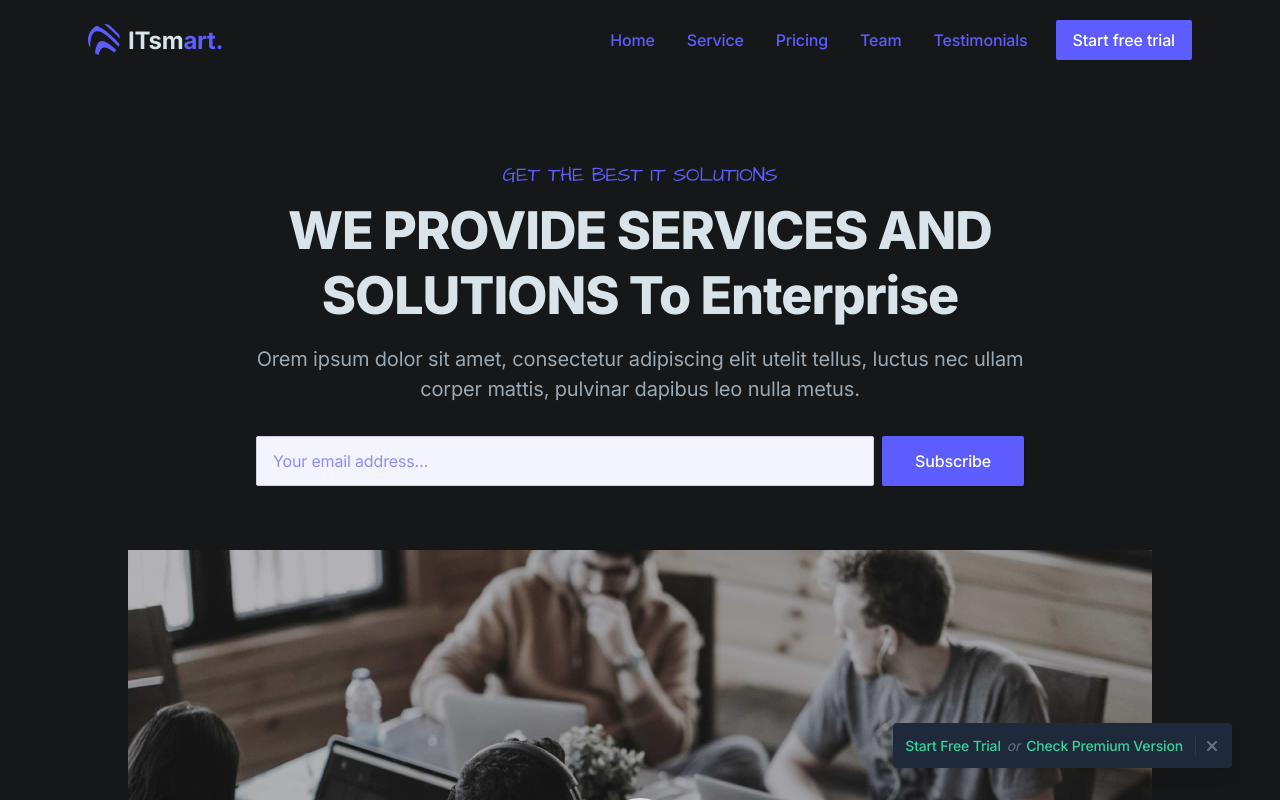
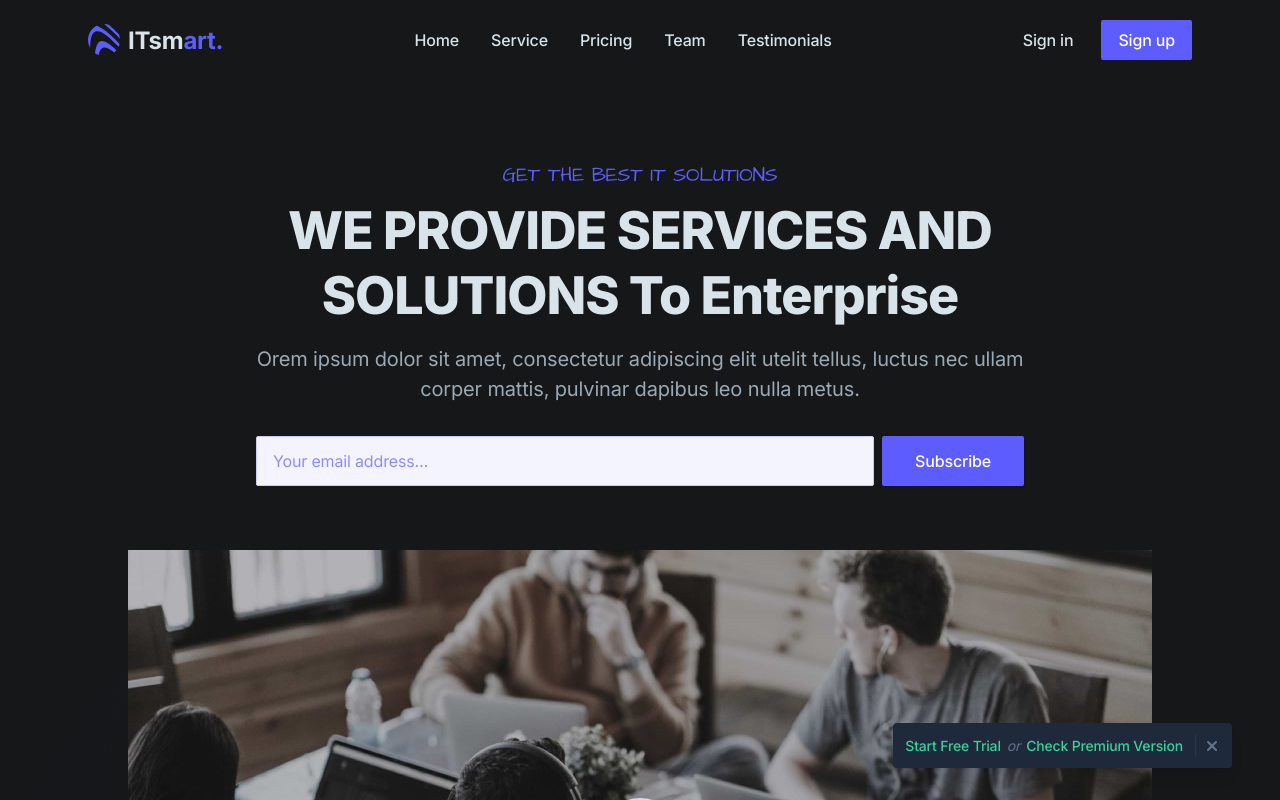
Before and after one commit to Mariam-Fathi/React-Next.js-landing-page-template, a Next.js app: page / in a window 1280 px wide. Shown: the top 800 px of the page. Built offline with nearby package versions, Linux system fonts and the light colour scheme.

Commit message:
Update header.tsx

```diff
--- a/components/ui/header.tsx
+++ b/components/ui/header.tsx
@@ -6,6 +6,7 @@ export default function Header() {
     <header className="absolute w-full z-30">
       <div className="max-w-6xl mx-auto px-4 sm:px-6">
         <div className="flex items-center justify-between h-20">
+
           {/* Site branding */}
           <div className="shrink-0 mr-4 flex items-center gap-2">
             {/* Logo */}
@@ -20,13 +21,13 @@ export default function Header() {
           </div>
 
           {/* Desktop navigation */}
-          <nav className="hidden xl:flex md:grow">
+          <nav className="hidden xl:flex xl:justify-between xl:w-full xl:grow">
             {/* Desktop links */}
             <ul className="flex grow justify-end flex-wrap items-center">
               <li>
                 <Link
                   href="/"
-                  className="font-medium text-purple-600 hover:text-gray-200 px-4 py-3 flex items-center transition duration-150 ease-in-out"
+                  className="font-medium text-gray-200 hover:text-purple-600 px-4 py-3 flex items-center transition duration-150 ease-in-out"
                 >
                   Home
                 </Link>
@@ -34,7 +35,7 @@ export default function Header() {
               <li>
                 <Link
                   href="#service"
-                  className="font-medium text-purple-600 hover:text-gray-200 px-4 py-3 flex items-center transition duration-150 ease-in-out"
+                  className="font-medium text-gray-200 hover:text-purple-600 px-4 py-3 flex items-center transition duration-150 ease-in-out"
                 >
                   Service
                 </Link>
@@ -42,7 +43,7 @@ export default function Header() {
               <li>
                 <Link
                   href="#pricing"
-                  className="font-medium text-purple-600 hover:text-gray-200 px-4 py-3 flex items-center transition duration-150 ease-in-out"
+                  className="font-medium text-gray-200 hover:text-purple-600 px-4 py-3 flex items-center transition duration-150 ease-in-out"
                 >
                   Pricing
                 </Link>
@@ -50,7 +51,7 @@ export default function Header() {
               <li>
                 <Link
                   href="#team"
-                  className="font-medium text-purple-600 hover:text-gray-200 px-4 py-3 flex items-center transition duration-150 ease-in-out"
+                  className="font-medium text-gray-200 hover:text-purple-600 px-4 py-3 flex items-center transition duration-150 ease-in-out"
                 >
                   Team
                 </Link>
@@ -58,14 +59,26 @@ export default function Header() {
               <li>
                 <Link
                   href="#testimonials"
-                  className="font-medium text-purple-600 hover:text-gray-200 px-4 py-3 flex items-center transition duration-150 ease-in-out"
+                  className="font-medium text-gray-200 hover:text-purple-600 px-4 py-3 flex items-center transition duration-150 ease-in-out"
                 >
                   Testimonials
                 </Link>
               </li>
+            </ul>
+
+            {/* Desktop sign in links */}
+            <ul className="flex grow justify-end flex-wrap items-center">
               <li>
-                <Link href="/signup" className="btn-sm text-white bg-purple-600 hover:bg-purple-700 rounded-tl-2xl rounded-br-2xl ml-3">
-                  Start free trial
+                <Link
+                  href="/signin"
+                  className="font-medium text-gray-200 hover:text-purple-600 px-4 py-3 flex items-center transition duration-150 ease-in-out"
+                >
+                  Sign in
+                </Link>
+              </li>
+              <li>
+                <Link href="/signup" className="btn-sm text-white bg-purple-600 hover:bg-purple-700 ml-3">
+                  Sign up
                 </Link>
               </li>
             </ul>
```
